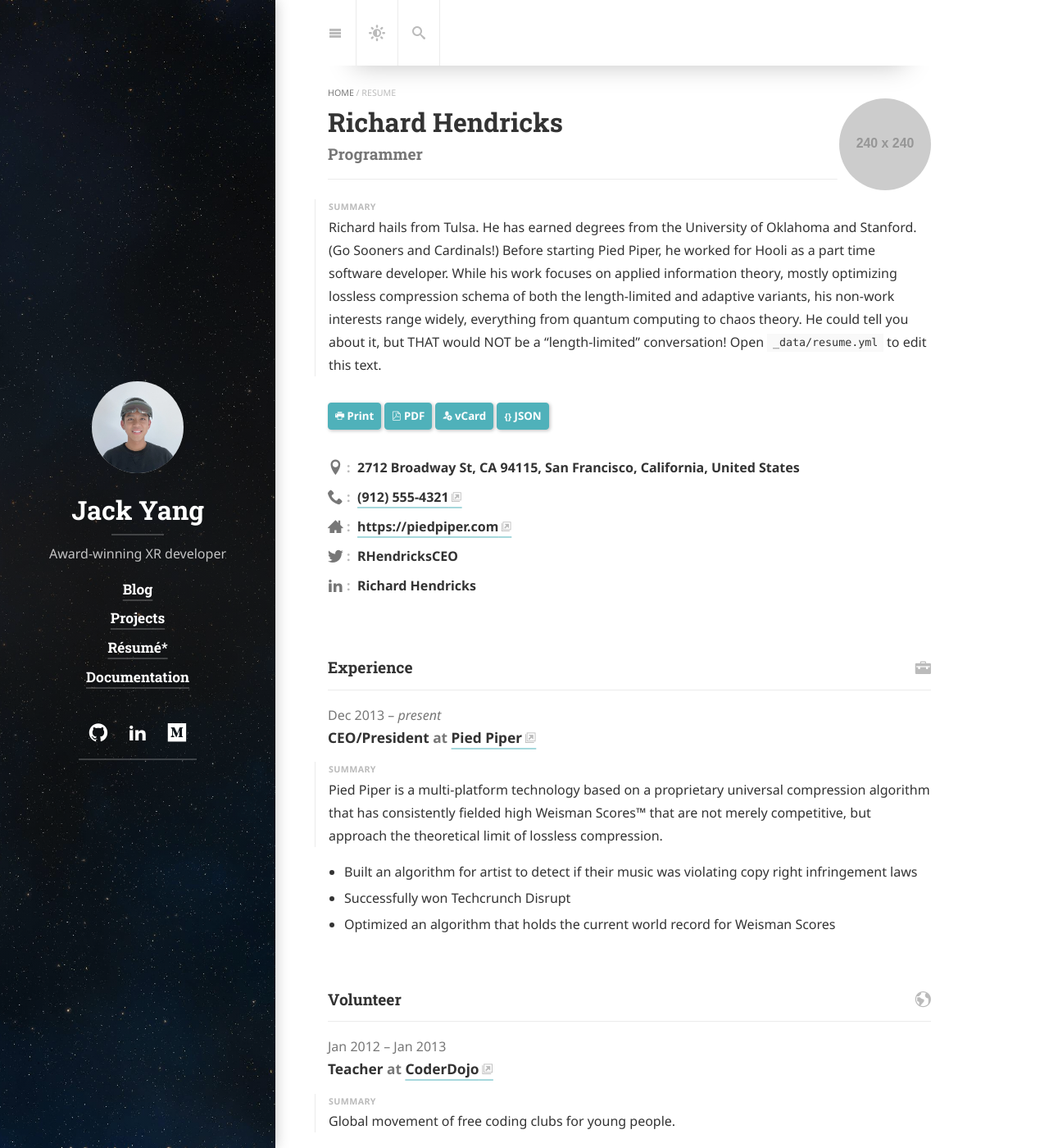
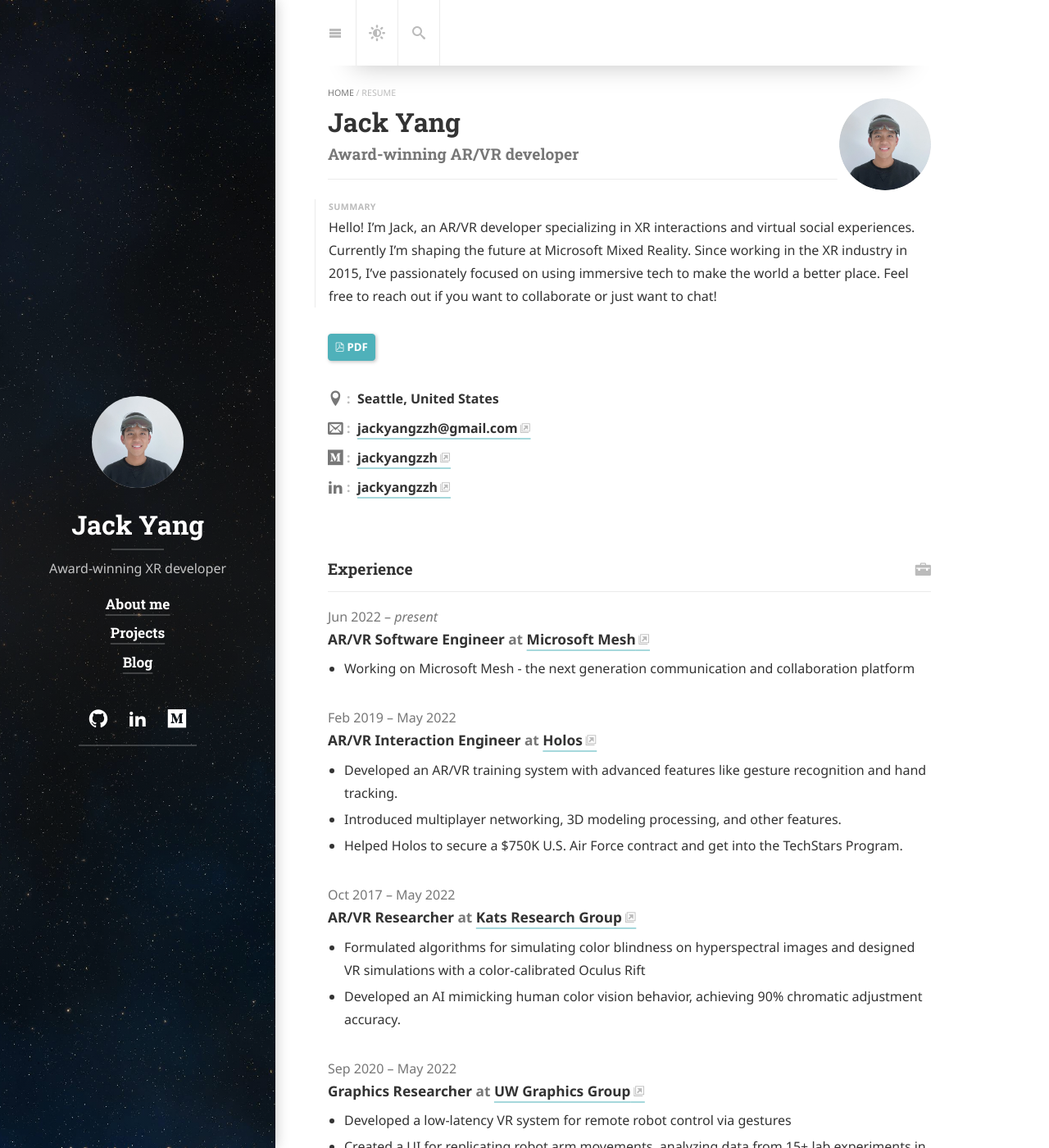
Before and after one commit to jackyangzzh/jackyang.io, a Jekyll site: the page built from resume.md, in a window 1280 px wide and 1400 px high. Shown: the whole window at 82% size. Built offline with Jekyll 4.4.1, drawn with Linux system fonts in a browser that asks for light colours; cached includes are drawn as plain includes; nearby versions of some CDN libraries; some web fonts are replaced; library files that are not in the unit come from our copies; some of the changed text lies outside the part shown.

Commit message:
resume page done

```diff
--- a/_config.yml
+++ b/_config.yml
@@ -47,27 +47,15 @@
 
 # Add links to the sidebar.
 menu:
+  - title: About me
+    url: /resume/
+  - title: Projects
+    url: /projects/
   - title: Blog
     url: /blog/
-  - title: Projects
-    url: /projects/
-  - title: Résumé*
-    url: /resume/
-  - title: Documentation
-    url: /docs/
-
-# Add links to the footer.
-# Typically you'll want to link to your cookie- or privacy policy (if appliable), etc..
-legal:
-  - title: LICENSE
-    url: /LICENSE/
-  - title: NOTICE
-    url: /NOTICE/
-  - title: CHANGELOG
-    url: /CHANGELOG/
 
 # This text will appear in a `<small>` tag in the footer of every page.
-copyright: © 2021. All rights reserved.
+copyright: © made with ❤️
 
 # Format of the permalinks
 permalink: /blog/:categories/:year-:month-:day-:title/
--- a/_data/resume.yml
+++ b/_data/resume.yml
@@ -2,102 +2,136 @@
 # If you don't have a JSON Resume you can just edit this YAML file instead.
 # See also: <https://jsonresume.org/>.
 basics:
-  name: "Richard Hendricks"
-  label: "Programmer"
-  picture: "https://via.placeholder.com/240x240"
-  email: ""
-  phone: "(912) 555-4321"
-  website: "https://piedpiper.com"
+  name: "Jack Yang"
+  label: "Award-winning AR/VR developer"
+  picture: "./assets/img/profile.webp"
+  email: "jackyangzzh@gmail.com"
+  phone: ""
+  website: ""
   summary: >
-    Richard hails from Tulsa.
-    He has earned degrees from the University of Oklahoma and Stanford. (Go Sooners and Cardinals!)
-    Before starting Pied Piper, he worked for Hooli as a part time software developer.
-    While his work focuses on applied information theory,
-    mostly optimizing lossless compression schema of both the length-limited and adaptive variants,
-    his non-work interests range widely,
-    everything from quantum computing to chaos theory.
-    He could tell you about it, but THAT would NOT be a “length-limited” conversation!
-    Open `_data/resume.yml` to edit this text.
+    Hello! I'm Jack, an AR/VR developer specializing in XR interactions and virtual social experiences. Currently I'm shaping the future at Microsoft Mixed Reality.
+
+    Since working in the XR industry in 2015, I've passionately focused on using immersive tech to make the world a better place.
+
+    Feel free to reach out if you want to collaborate or just want to chat!
   location:
-    address: "2712 Broadway St"
-    postalCode: "CA 94115"
-    city: "San Francisco"
+    city: "Seattle"
     countryCode: "US"
-    region: "California"
   profiles:
-    - network: "Twitter"
-      username: "RHendricksCEO"
-      url: ""
+    - network: "Medium"
+      username: "jackyangzzh"
+      url: "https://medium.com/@jackyangzzh"
     - network: "LinkedIn"
-      username: "Richard Hendricks"
-      url: ""
+      username: "jackyangzzh"
+      url: "https://www.linkedin.com/in/jackyangzzh/"
 work:
-  - company: "Pied Piper"
-    position: "CEO/President"
-    website: "https://piedpiper.com"
-    startDate: "2013-12-01"
+  - company: "Microsoft Mesh"
+    position: "AR/VR Software Engineer"
+    website: "https://www.microsoft.com/en-us/microsoft-teams/microsoft-mesh"
+    startDate: "2022-06-01"
     endDate: ""
-    summary: >
-      Pied Piper is a multi-platform technology based on a proprietary universal compression algorithm that has
-      consistently fielded high Weisman Scores™ that are not merely competitive,
-      but approach the theoretical limit of lossless compression.
     highlights:
-      - "Built an algorithm for artist to detect if their music was violating copy right infringement laws"
-      - "Successfully won Techcrunch Disrupt"
-      - "Optimized an algorithm that holds the current world record for Weisman Scores"
-volunteer:
-  - organization: "CoderDojo"
-    position: "Teacher"
-    website: "https://coderdojo.com/"
-    startDate: "2012-01-01"
-    endDate: "2013-01-01"
-    summary: "Global movement of free coding clubs for young people."
+      - "Working on Microsoft Mesh - the next generation communication and collaboration platform"
+  - company: "Holos"
+    position: "AR/VR Interaction Engineer"
+    website: "https://holos.io/"
+    startDate: "2019-02-01"
+    endDate: "2022-05-01"
     highlights:
-      - "Awarded 'Teacher of the Month'"
+      - "Developed an AR/VR training system with advanced features like gesture recognition and hand tracking."
+      - "Introduced multiplayer networking, 3D modeling processing, and other features."
+      - "Helped Holos to secure a $750K U.S. Air Force contract and get into the TechStars Program."
+  - company: "Kats Research Group"
+    position: "AR/VR Researcher"
+    website: "https://katsgroup.ece.wisc.edu/"
+    startDate: "2017-10-01"
+    endDate: "2022-05-01"
+    highlights:
+      - "Formulated algorithms for simulating color blindness on hyperspectral images and designed VR simulations with a color-calibrated Oculus Rift"
+      - "Developed an AI mimicking human color vision behavior, achieving 90% chromatic adjustment accuracy."
+  - company: "UW Graphics Group"
+    position: "Graphics Researcher"
+    website: "https://pages.graphics.cs.wisc.edu/"
+    startDate: "2020-09-01"
+    endDate: "2022-05-01"
+    highlights:
+      - "Developed a low-latency VR system for remote robot control via gestures"
+      - "Created a UI for replicating robot arm movements, analyzing data from 15+ lab experiments in Unity."
 education:
-  - institution: "University of Oklahoma"
-    area: "Information Technology"
+  - institution: "University of Wisconsin - Madison"
     studyType: "Bachelor"
-    startDate: "2011-06-01"
-    endDate: "2014-01-01"
-    gpa: "4.0"
+    startDate: "2016-09-01"
+    endDate: "2020-06-01"
     courses:
-      - "DB1101 - Basic SQL"
-      - "CS2011 - Java Introduction"
+      - "Double majored in Computer Science and Communication Arts"
+      - "Teaching Assistant for CS 559 (Computer Graphics)"
+  - institution: "Carnegie Mellon University"
+    studyType: "National Game Academy"
+    startDate: "2015-05-01"
+    endDate: "2015-09-01"
+    courses:
+      - "Studied game design at CMU Entertainment Technology Cente"
+      - "Led and published a VR game with Oculus Rift DK2 called Kitchen Kraving"
 awards:
   - title: "Digital Compression Pioneer Award"
     date: "2014-11-01"
     awarder: "Techcrunch"
     summary: "There is no spoon."
+certifications:
+  - name: "VR Development Professional Certificate"
+    publisher: "UC San Diego"
+    website: "https://credentials.edx.org/credentials/b38cc9e4dbbd4c6cbe6a69798701913a/"
+  - name: "Virtual Reality Specialisation"
+    publisher: "University of London"
+    website: "https://www.coursera.org/account/accomplishments/specialization/certificate/TBPBQMPQRVQM"
+  - name: "Human-Computer Interaction Professional Certificate"
+    publisher: "Georgia Tech"
+    website: "https://credentials.edx.org/credentials/b9772631937843bea733b9c2ddfc319a/"
+  - name: "Project Management Certificate"
+    publisher: "Google"
+    website: "https://www.credly.com/badges/4563a4d5-c106-4edf-a6de-16b7c2bdb131"
+  - name: "Computer Vision Nanodegree"
+    publisher: "Udacity"
+    website: "https://www.udacity.com/certificate/HREPUZSD"
 publications:
-  - name: "Video compression for 3d media"
-    publisher: "Hooli"
-    releaseDate: "2014-10-01"
-    website: "https://en.wikipedia.org/wiki/Silicon_Valley_(TV_series)"
-    summary: "Innovative middle-out compression algorithm that changes the way we store data."
+  - name:  “Breaking Binocular Redundancy Through Virtual Reality”
+    publisher: ""
+    releaseDate: ""
+    website: "../assets/files/Breaking Binocular Redundancy.pdf"
+    summary: ""
+  - name:  “Passive frequency conversion of ultraviolet images into the visible using perovskite nanocrystals”
+    publisher: ""
+    releaseDate: ""
+    website: "https://arxiv.org/abs/2101.02837"
+    summary: ""
+  - name:  "Effective Leaders: Four Attributes That Underpin The Core Characteristics of Effective Leadership"
+    publisher: "SpiritCast Network "
+    releaseDate: ""
+    website: "https://www.strategically.com.au/effective-leaders-book/"
+    summary: "My article on critical conversation is featured in the book"
 skills:
-  - name: "Web Development"
-    level: "Master"
+  - name: "Unity"
+    level: "3/3"
     keywords:
-      - "HTML"
-      - "CSS"
+      - "C#"
+      - "AR/VR"
+  - name: "XR Interaction Design"
+    level: "3/3"
+    keywords:
+      - "Unity"
+      - "Figma"
+  - name: "Unreal"
+    level: "2/3"
+    keywords:
+      - "C++"
+      - "AR/VR"
+  - name: "WebXR"
+    level: "2/3"
+    keywords:
       - "Javascript"
-  - name: "Compression"
-    level: "Master"
+      - "AR/VR"
+  - name: "VisionOS"
+    level: "2/3"
     keywords:
-      - "Mpeg"
-      - "MP4"
-      - "GIF"
-languages:
-  - language: "English"
-    fluency: "Native speaker"
-interests:
-  - name: "Wildlife"
-    keywords:
-      - "Ferrets"
-      - "Unicorns"
-references:
-  - name: "Erlich Bachman"
-    reference: >
-      It is my pleasure to recommend Richard, his performance working as a consultant for Main St.
-      Company proved that he will be a valuable addition to any company.
+      - "Swift"
+      - "Xcode"
--- /dev/null
+++ b/_includes/pro/resume/certifications.html
@@ -0,0 +1,32 @@
+{% if resume.certifications.size > 0 %}
+<section>
+  <div class="npb">
+  <h2 id="certifications" class="h3 hr-bottom">
+    {{ strings.resume.certifications | default:"Certifications" }}
+    <span class="symbol {{ icons.certifications | default:'icon-book' }}"></span>
+  </h2>
+  {% for pub in resume.certifications %}
+  <section>
+    <header class="{% unless forloop.first %}mt2{% endunless %}">
+      {% if pub.releaseDate.size > 0 %}
+        <p class="faded">
+          <time datetime="{{ pub.releaseDate | date_to_xmlschema }}">{{ pub.releaseDate | date:from_to_format }}</time>
+        </p>
+      {% endif %}
+      <h3 class="h4 faded">
+        {% capture name %}{% include components/link.html title=pub.name href=pub.website span_class="bc" %}{% endcapture %}
+        {% capture publisher %}<span class="bc">{{ pub.publisher }}</span>{% endcapture %}
+        {{ strings.resume.certifications_title
+          | default:"<!--name--> from <!--publisher-->"
+          | replace:"<!--name-->", name
+          | replace:"<!--publisher-->", publisher
+        }}
+      </h3>
+    </header>
+
+    {% include components/message.html class="note" text=pub.summary alt="" %}
+  </section>
+  {% if forloop.first %}</div>{% endif %}
+  {% endfor %}
+</section>
+{% endif %}
--- a/_includes/pro/resume/education.html
+++ b/_includes/pro/resume/education.html
@@ -19,11 +19,9 @@
         {% capture institution %}<span class="bc" {% if edu.endDate.size > 0 %}property="name"{% endif %}>{{ edu.institution }}</span>{% endcapture %}
         {% capture gpa %}<span class="bc">{{ edu.gpa }}</span>{% endcapture %}
         {{ strings.resume.education_title
-          | default:"<!--study_type--> in <!--area--> from <!--institution--> with GPA of <!--gpa-->"
+          | default:"<!--study_type--> from <!--institution-->"
           | replace:"<!--study_type-->", study_type
-          | replace:"<!--area-->", area
           | replace:"<!--institution-->", institution
-          | replace:"<!--gpa-->", gpa
         }}
       </h3>
     </header>
--- a/_layouts/resume.html
+++ b/_layouts/resume.html
@@ -35,7 +35,7 @@
   <div class="columns {% unless no_third_column %}columns-break{% endunless %}">
     {% assign l_col = page.left_column %}
     {% assign r_col = page.right_column %}
-    {% unless l_col %}{% assign l_col = 'work,volunteer,education,awards,publications,references' | split:',' %}{% endunless %}
+    {% unless l_col %}{% assign l_col = 'work,volunteer,education,awards,publications,certifications,references' | split:',' %}{% endunless %}
     {% unless r_col %}{% assign r_col = 'languages,skills,interests' | split:',' %}{% endunless %}
 
     <div class="column column-3-5">
@@ -49,6 +49,8 @@
           {% include pro/resume/education.html %}
         {% when 'awards' %}
           {% include pro/resume/awards.html %}
+        {% when 'certifications' %}
+          {% include pro/resume/certifications.html %}
         {% when 'publications' %}
           {% include pro/resume/publications.html %}
         {% when 'references' %}
@@ -74,6 +76,8 @@
           {% include pro/resume/education.html %}
         {% when 'awards' %}
           {% include pro/resume/awards.html %}
+        {% when 'certifications' %}
+          {% include pro/resume/certifications.html %}
         {% when 'publications' %}
           {% include pro/resume/publications.html %}
         {% when 'references' %}
--- a/resume.md
+++ b/resume.md
@@ -7,23 +7,19 @@
 hide_description: true
 left_column:
   - work
-  - volunteer
   - education
-  - awards
   - publications
-  - references
 right_column:
-  - languages
   - skills
-  - interests
+  - certifications
 no_language_icons: false
 no_skill_icons: false
 buttons:
-  print: true
+  # print: true
   pdf: /assets/Resume.pdf
   # For the vCard you can either provide a link to a .vcf file in assets (see `pdf` above),
   # or use `h2vx.com` to generate a vCard on the fly based on the structured data of the resume page.
   # The later requires `hydejack.no_structured_data: false` and only works once the site is deployed to a public URL.
-  vcf: http://h2vx.com/vcf/<!--url-->
-  json: /assets/resume.json
+  # vcf: http://h2vx.com/vcf/<!--url-->
+  # json: /assets/resume.json
 ---
```
Also changed, not shown: 1 other file.
